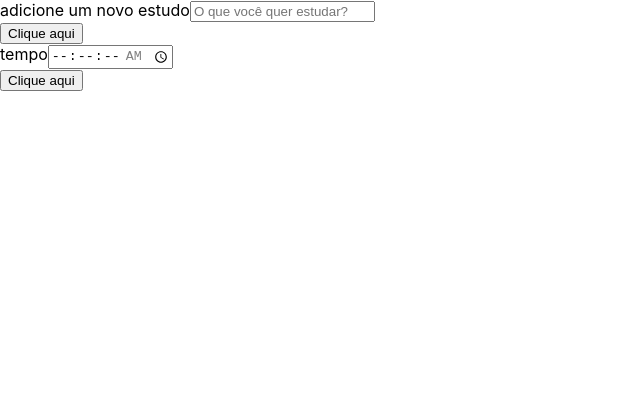
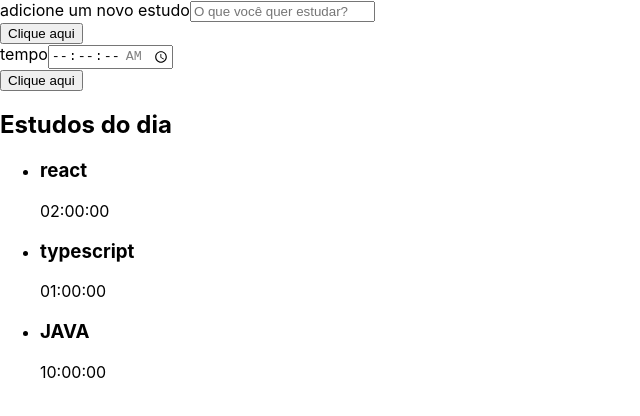
Before and after one commit to leviutima/PomodoroStudies, a React (Create React App) app: page / in a window 1280 px wide. Shown: the top 416 px of the page, without its empty margins (0-640 px from the left). Built offline with nearby package versions, Linux system fonts and the light colour scheme.

Commit message:
tornando a lista dinamica

```diff
--- a/src/App.tsx
+++ b/src/App.tsx
@@ -1,6 +1,7 @@
 import React from 'react';
 import Botao from './components/Botao/Index';
 import Formulario from './components/Formulario/Index';
+import Lista from './components/Lista/Index';
 
 
 
@@ -9,6 +10,7 @@
     <div className="App">
       <header className="App-header">
         <Formulario/>
+        <Lista/>
       </header>
     </div>
   );
--- /dev/null
+++ b/src/components/Lista/Index.tsx
@@ -0,0 +1,35 @@
+
+function Lista (){
+    const tarefas = [{
+        tarefa: 'react',
+        tempo: '02:00:00'
+    },{
+        tarefa: 'typescript',
+        tempo: '01:00:00'
+    },{
+        tarefa: 'JAVA',
+        tempo: '10:00:00'
+    }]
+
+
+
+    return(
+        <aside>
+            <h2>Estudos do dia</h2>
+            <ul>
+                {tarefas.map((item, index) => (
+                      <li>
+                        <h3>
+                            {item.tarefa}
+                        </h3>
+                        <span>
+                            {item.tempo}
+                        </span>
+                      </li>
+                ))}
+            </ul>
+        </aside>
+    )
+}
+
+export default Lista
```
